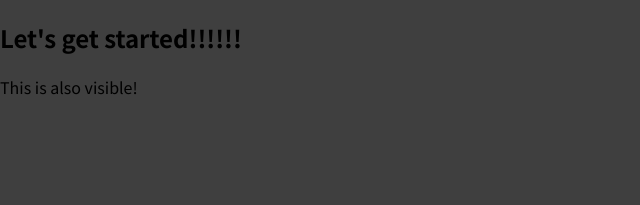
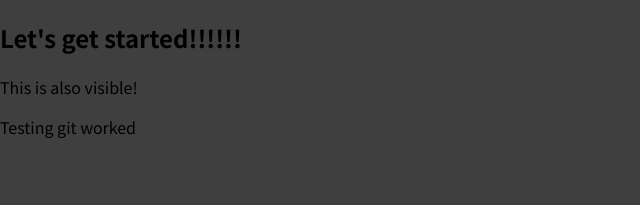
Before and after one commit to will333lamb/base-app, a JavaScript app: page / in a window 1280 px wide. Shown: the top 205 px of the page, without its empty margins (0-640 px from the left). Built offline with nearby package versions, Linux system fonts and the light colour scheme.

Commit message:
testing git

```diff
--- a/src/App.js
+++ b/src/App.js
@@ -3,6 +3,7 @@ function App() {
     <div>
       <h2>Let's get started!!!!!!</h2>
       <p>This is also visible!</p>
+      <p>Testing git worked</p>
     </div>
   );
 }
```
